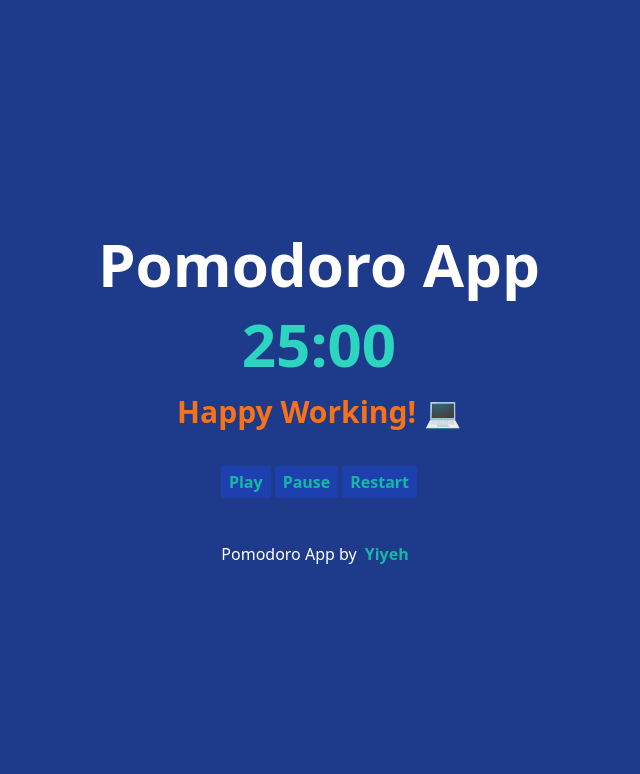
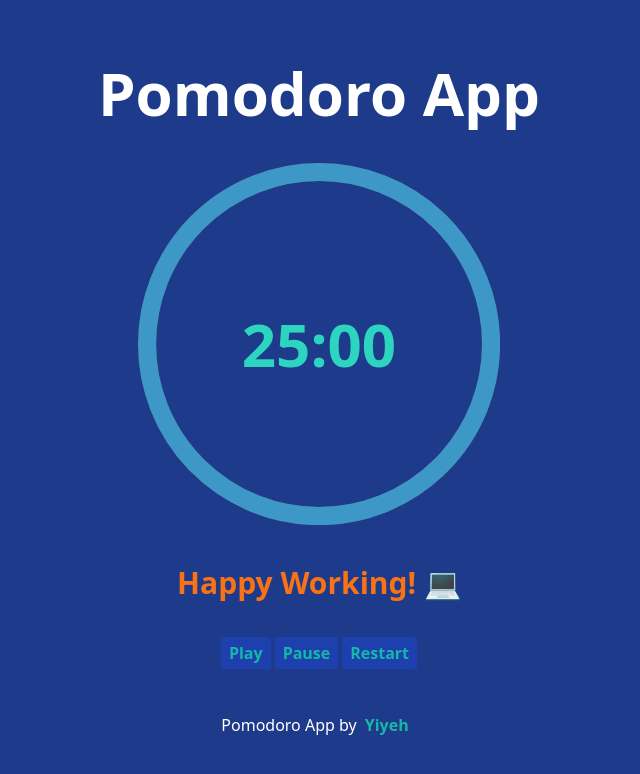
Before and after one commit to Yiyeh/PomodoroApp, a React (Vite) app: page / in a window 1280 px wide. Shown: the top 774 px of the page, without its empty margins (321-961 px from the left). Built offline with nearby package versions, Linux system fonts and the light colour scheme.

Commit message:
agregado un circular progress indicator

```diff
--- a/package.json
+++ b/package.json
@@ -10,6 +10,7 @@
   },
   "dependencies": {
     "react": "^18.2.0",
+    "react-circular-progressbar": "^2.1.0",
     "react-dom": "^18.2.0"
   },
   "devDependencies": {
--- a/src/App.jsx
+++ b/src/App.jsx
@@ -29,20 +29,18 @@ function App() {
   if (isFocusing && seconds <= 0){
     setIsFocusing(false);
     setSeconds(restSeconds);
-    console.log('cambiando a descanso');
     audio.play();
   } else if ( !isFocusing && seconds <= 0){
     setIsFocusing(true);
     setSeconds(initialSeconds);
-    console.log('cambiando a trabajo');
     audio.play();
   }
-
 
   return (
     <div >
       <h1 className='text-white text-6xl text-center font-bold'>Pomodoro App</h1>
-      <Timer seconds={seconds} />
+      <Timer seconds={seconds} isFocusing={isFocusing} />
+
       {isFocusing?
         <h2 className=' text-orange-500 text-center font-bold text-3xl ' > Happy Working! 💻</h2>:
         <h2 className=' text-green-600 text-center font-bold text-3xl '> Take a break! ☕</h2>
@@ -53,8 +51,8 @@ function App() {
         <Buttons text={'Pause'} onPress={onStop} />
         <Buttons text={'Restart'} onPress={onRestart} />
       </div>
-      <footer class="flex justify-center mt-5 text-white">
-        Pomodoro App by <a href="https://github.com/Yiyeh" class="mx-2 text-teal-500 font-bold">Yiyeh</a>
+      <footer className="flex justify-center mt-5 text-white">
+        Pomodoro App by <a href="https://github.com/Yiyeh" className="mx-2 text-teal-500 font-bold">Yiyeh</a>
       </footer>
     </div>
   );
--- a/src/components/Buttons.jsx
+++ b/src/components/Buttons.jsx
@@ -1,8 +1,4 @@
-
-
-
 export const Buttons = ({ onPress, text }) => {
-
     return (
           <button className='px-2 py-1 text-teal-500 bg-blue-800 my-6 mx-0.5 rounded-sm font-bold' onClick={onPress}>{text}</button>
     );
--- a/src/components/Timer.jsx
+++ b/src/components/Timer.jsx
@@ -1,14 +1,42 @@
+import {useState, useEffect} from 'react'
+import { CircularProgressbar, buildStyles } from 'react-circular-progressbar';
+import 'react-circular-progressbar/dist/styles.css';
 
-export const Timer = ({seconds}) => {
+
+export const Timer = ({seconds, isFocusing}) => {
 
     const minutos = Math.floor(seconds / 60); // 25
     const segundosRestantes = seconds % 60; // 0
-    const tiempoFormateado = `${minutos}:${segundosRestantes < 10 ? '0' : ''}${segundosRestantes}`; // '25:00'
+    const tiempoFormateado = `${minutos}:${segundosRestantes < 10 ? '0' : ''}${segundosRestantes}`;
+
+    const [percentage, setPercentage] = useState(100)
+
+    useEffect(() => {
+        if (isFocusing){
+          const remaining = (seconds / 1500) * 100;
+          setPercentage(remaining);
+        }else{
+          const remaining = (seconds / 300) * 100;
+          setPercentage(remaining);
+        }
+    }, [seconds])
 
   return (
-    <h1 className="text-6xl font-bold text-teal-400 text-center m-5">
-      {tiempoFormateado}
-    </h1>
+
+    <div className="relative p-10">
+      <CircularProgressbar
+        value={percentage}
+        strokeWidth={5}
+        styles={buildStyles({
+          pathColor: `rgba(255, 255, 255, ${tiempoFormateado / 100})`,
+          trailColor: '#555',
+        })}
+
+      />
+      <div className="absolute inset-0 flex items-center justify-center text-6xl font-bold text-teal-400">
+        {tiempoFormateado}
+      </div>
+    </div>
 
   )
 }
```
Also changed, not shown: 1 other file (tests, documents, lock files or other folders).
